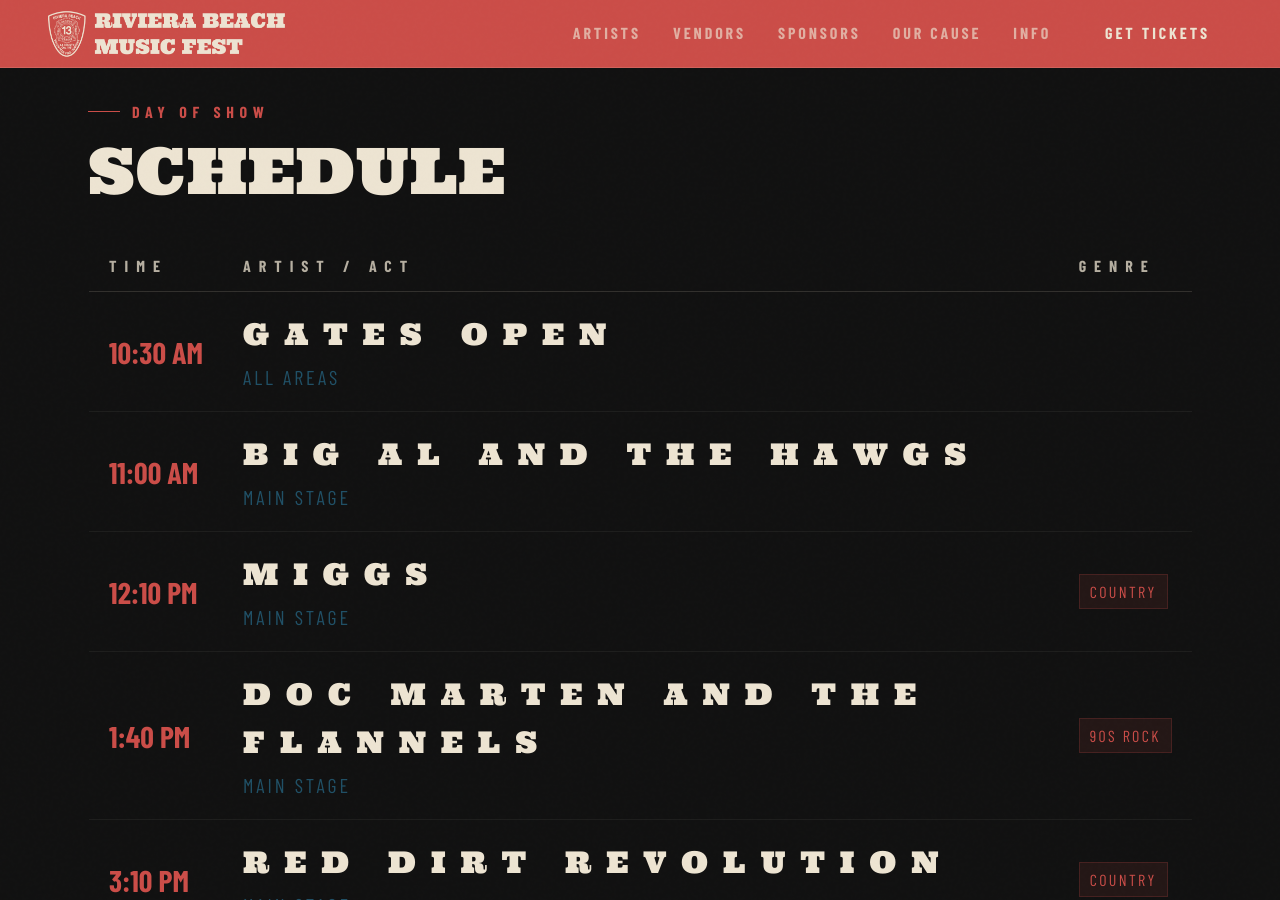
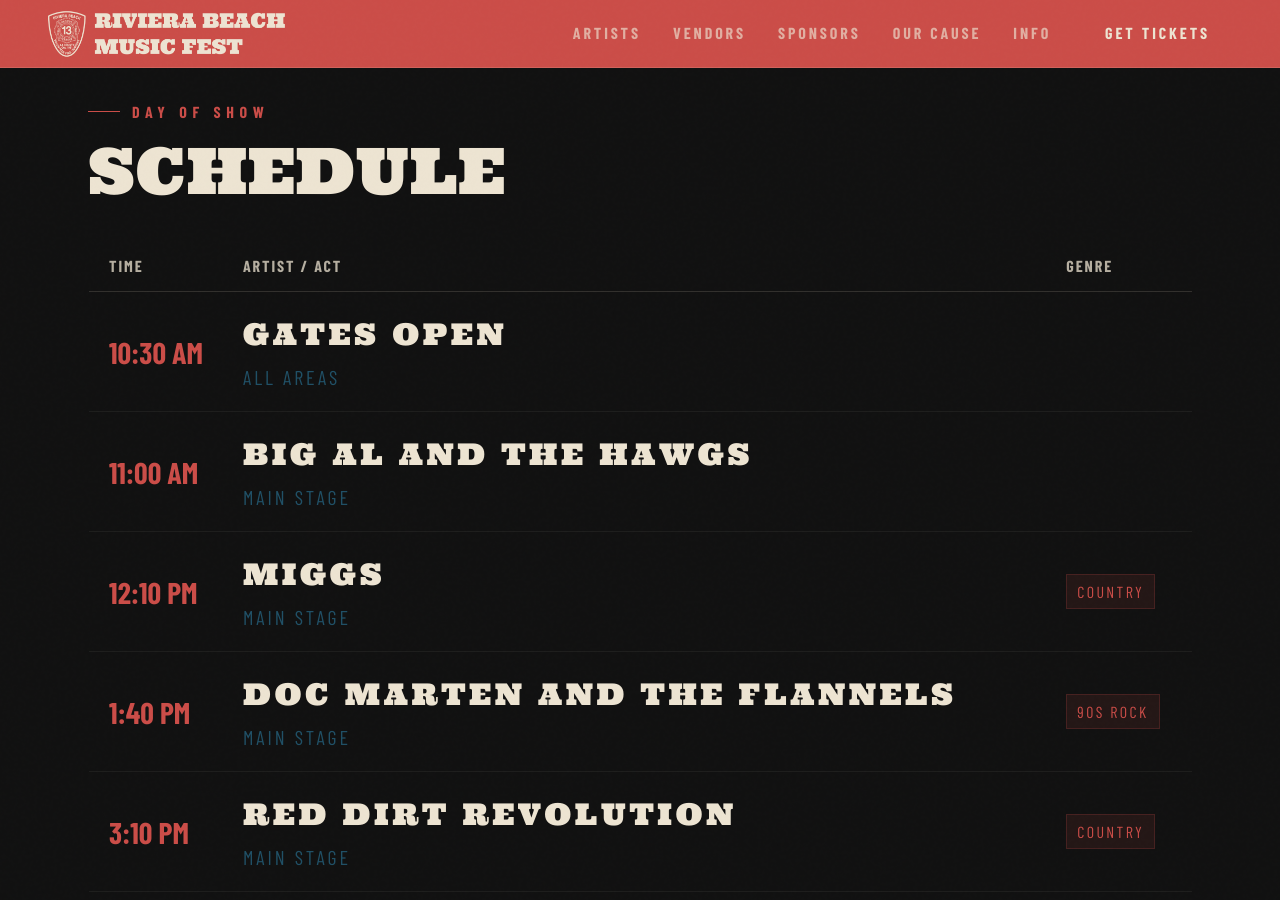
Before and after one commit to RBVFC/rbmf, a Jekyll site: the page built from index.html, in a window 1280 px wide and 900 px high, scrolled down 2596 px. Built offline with Jekyll 4.4.1, drawn with Linux system fonts in a browser that asks for light colours; some web fonts are replaced.

Commit message:
Update main.css

```diff
--- a/assets/css/main.css
+++ b/assets/css/main.css
@@ -507,7 +507,7 @@
 .schedule-table th {
   font-family: var(--font-ui);
   font-size: 16px;
-  letter-spacing: 0.5em;
+  letter-spacing: 0.12em;
   text-transform: uppercase;
   opacity: 0.75;
   padding: 12px 20px;
@@ -531,7 +531,7 @@
   font-family: var(--font-display);
   font-size: 30px;
   text-transform: uppercase;
-  letter-spacing: 0.5em;
+  letter-spacing: 0.12em;
   color: var(--cream);
 }
 .sched-stage {
```
